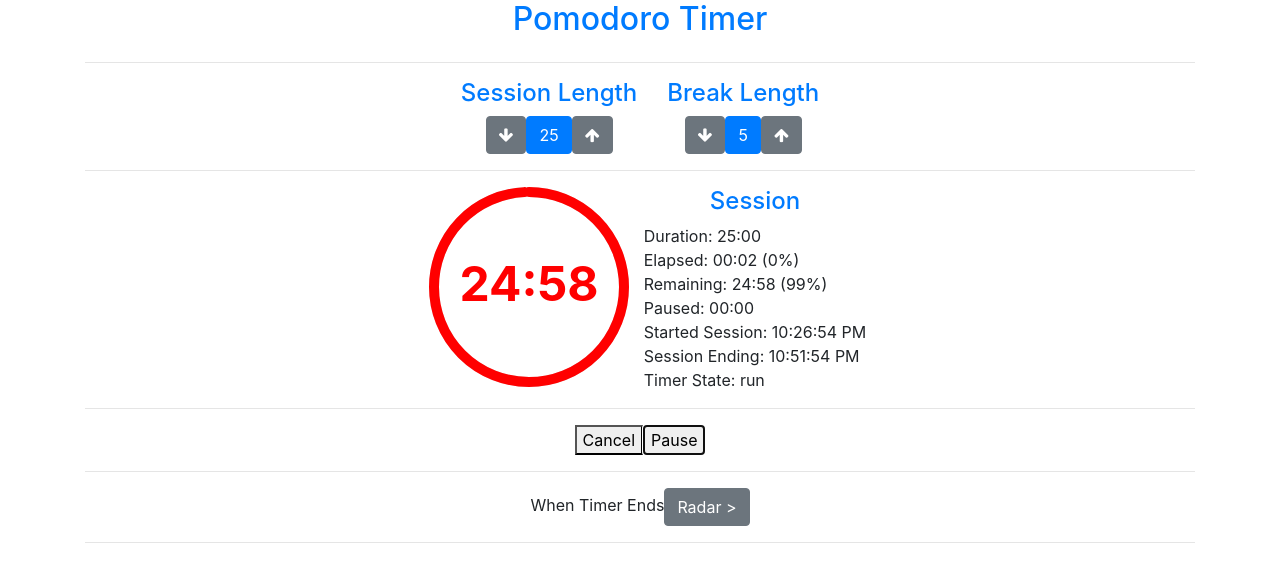
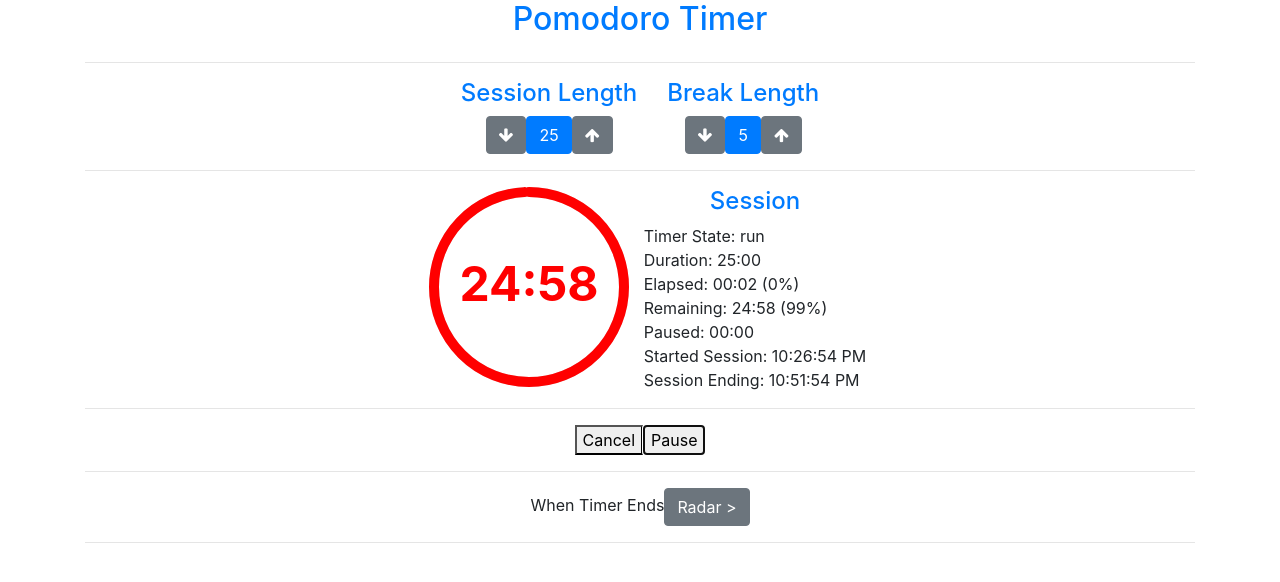
Before and after one commit to tomboo/clock, a React (Create React App) app: page / in a window 1280 px wide. Both pictures are taken after a click on the button "Start". Shown: the top 582 px of the page. Built offline with nearby package versions, Linux system fonts and the light colour scheme.

Commit message:
Conditional rendering

```diff
--- a/src/App.js
+++ b/src/App.js
@@ -235,15 +235,14 @@ class Timer extends React.Component {
 
   setPhase(index) {
     const duration = this.state.phase[index].length;
-    const now = Date.now();
 
     this.setState({
       phaseIndex: index,
       duration: duration,
       elapsed: 0,
       remaining: duration,
-      start: now,
-      end: now + duration,
+      start: 0,
+      end: 0,
     });
   }
 
@@ -433,6 +432,9 @@ class TimerClock extends React.Component {
             <h4 className="text-primary">{this.props.title}</h4>
           </div>
           <div className="row justify-content-start">
+            Timer State: {this.props.timerState}
+          </div>
+          <div className="row justify-content-start">
             Duration: {clockify(duration)}
           </div>
           <div className="row justify-content-start">
@@ -444,15 +446,18 @@ class TimerClock extends React.Component {
           <div className="row justify-content-start">
             Paused: {clockify(this.props.end - this.props.start - this.props.duration)}
           </div>
+
+          {/* Start and End Time */}
+          {this.props.timerState !== STATE_INIT &&
+            <div>
               <div className="row justify-content-start">
                 Started {this.props.title}: {toDate(this.props.start)}
               </div>
               <div className="row justify-content-start">
                 {this.props.title} Ending: {toDate(this.props.end)}
               </div>
-          <div className="row justify-content-start">
-            Timer State: {this.props.timerState}
             </div>
+          }
        </div>
       </div>
     );
```
Lines whose indentation alone changed are shown as unchanged.
